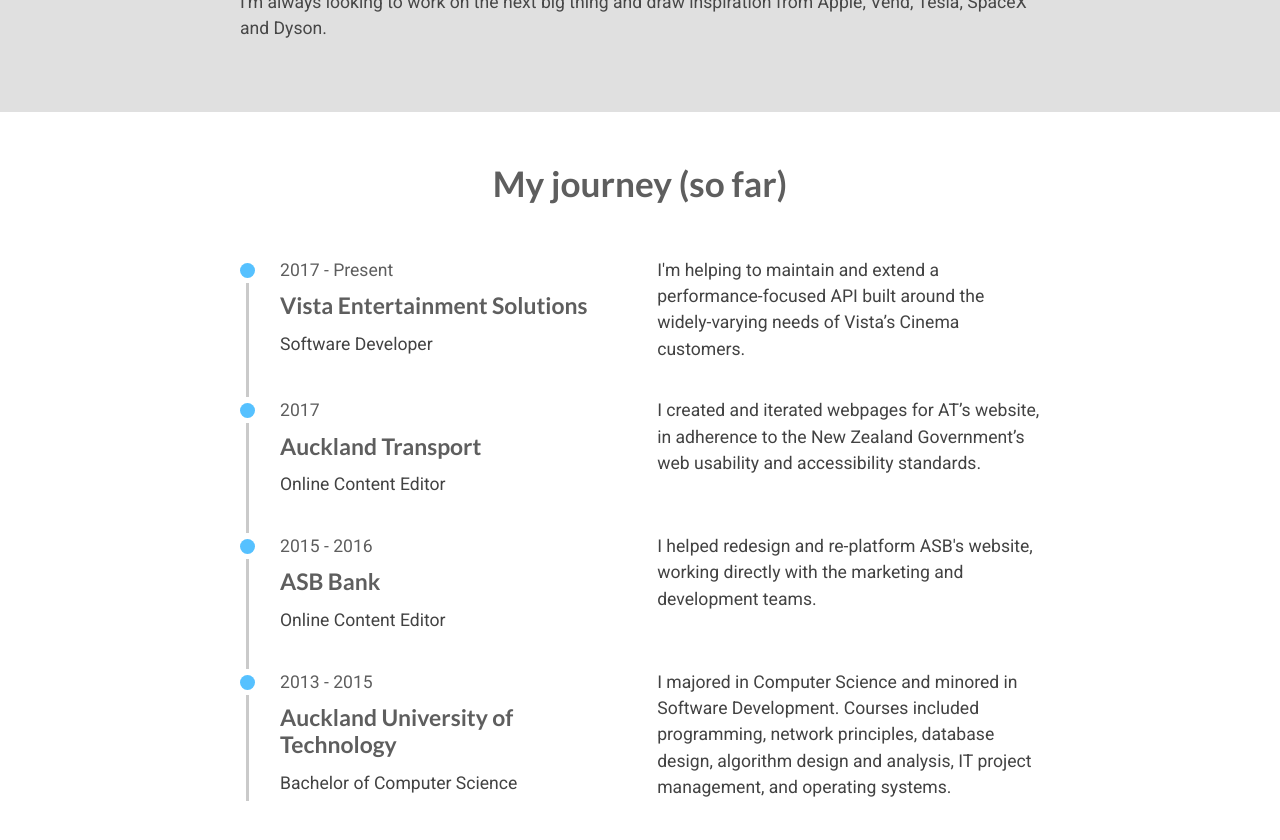
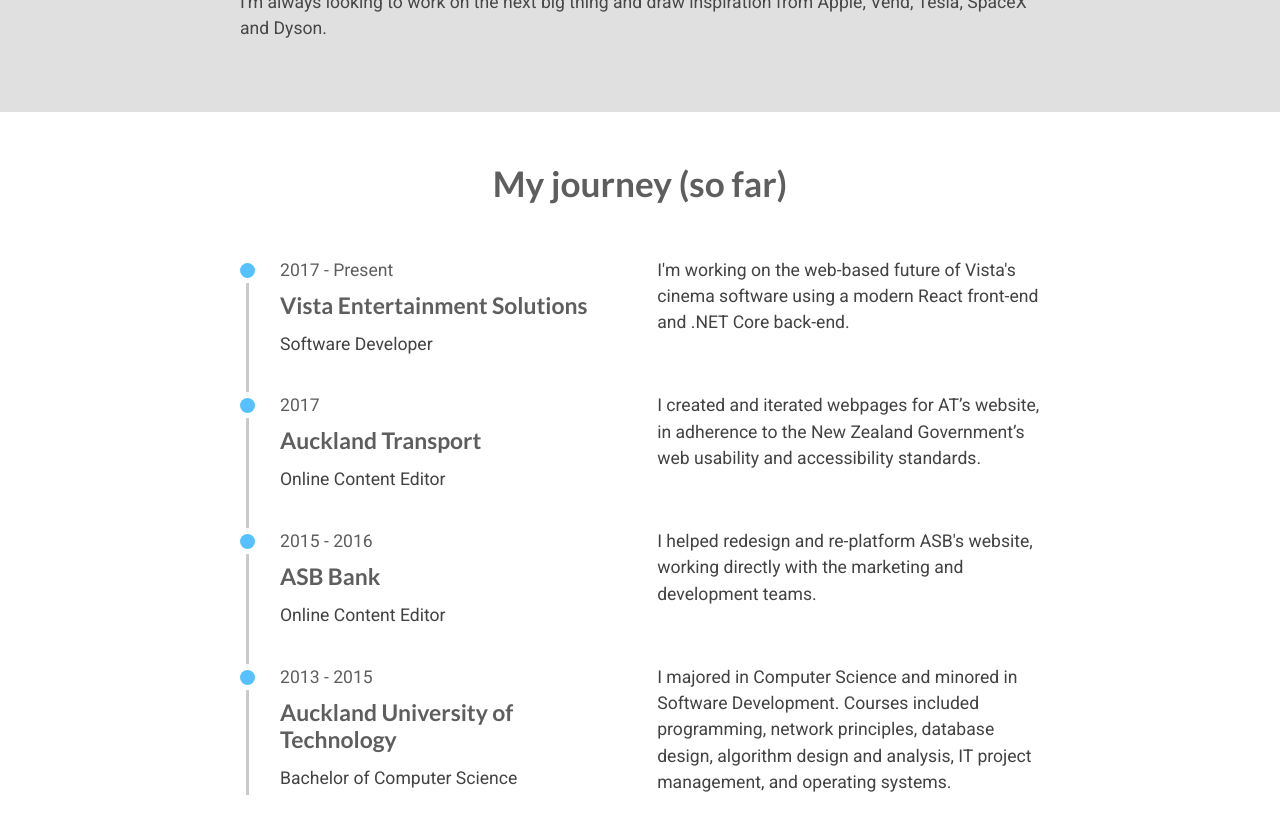
Before and after one commit to jasongerbes/jasongerbes.github.io, a Jekyll site: the page built from index.html, in a window 1280 px wide and 900 px high, scrolled down 697 px. Shown: the top 840 px of the window. Built offline with Jekyll 4.4.1, drawn with Linux system fonts in a browser that asks for light colours.

Commit message:
Update 4-vista.html

```diff
--- a/_experiences/4-vista.html
+++ b/_experiences/4-vista.html
@@ -2,5 +2,5 @@
 date_range: "2017 - Present"
 company_name: "Vista Entertainment Solutions"
 role: "Software Developer"
-blurb: "I'm helping to maintain and extend a performance-focused API built around the widely-varying needs of Vista’s Cinema customers."
+blurb: "I'm working on the web-based future of Vista's cinema software using a modern React front-end and .NET Core back-end."
 ---
```
